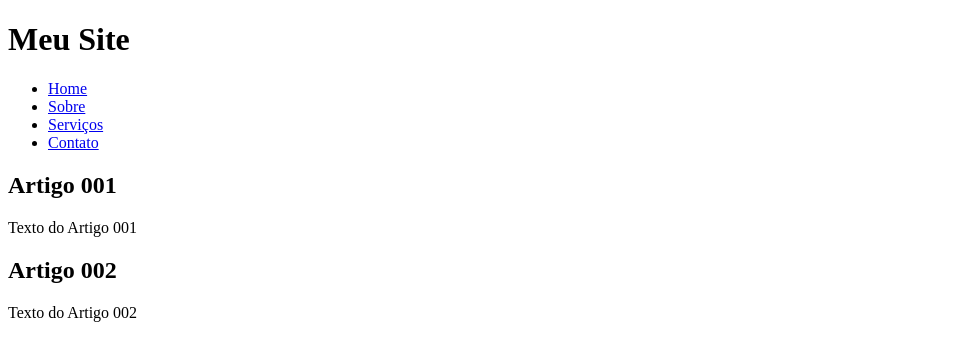
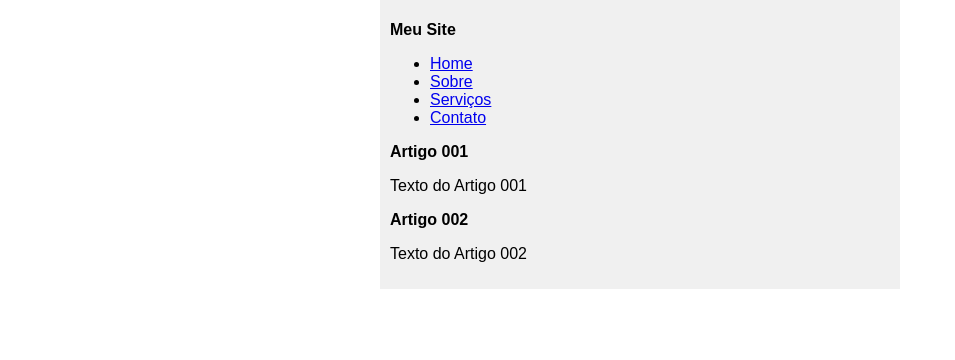
Before and after one commit to pedrosantos-21/Projeto-teste, a plain HTML site: page index.html in a window 1280 px wide. Shown: the whole page, without its empty margins (0-955 px from the left). Drawn offline with Linux system fonts and the light colour scheme.

Commit message:
iniciei o design

```diff
--- a/index.html
+++ b/index.html
@@ -4,6 +4,7 @@
     <meta charset="UTF-8">
     <meta name="viewport" content="width=device-width, initial-scale=1.0">
     <title>Titulo do Site</title>
+    <link rel="stylesheet" href="style.css">
 </head>
 <body>
     <body>
--- /dev/null
+++ b/style.css
@@ -0,0 +1,17 @@
+*{
+    font-family: Arial, Helvetica, sans-serif;
+    font-size: 16px;
+}
+
+body{
+    margin: 0;
+    padding: 0;
+    box-sizing: border-box;
+}
+main{
+    width: 500px;
+    margin: auto;
+    padding: 10px;
+    background-color: #f0f0f0;
+    box-shadow: 3px, 3px, 5px, rgba(0,0,0,0.2);
+}
```
